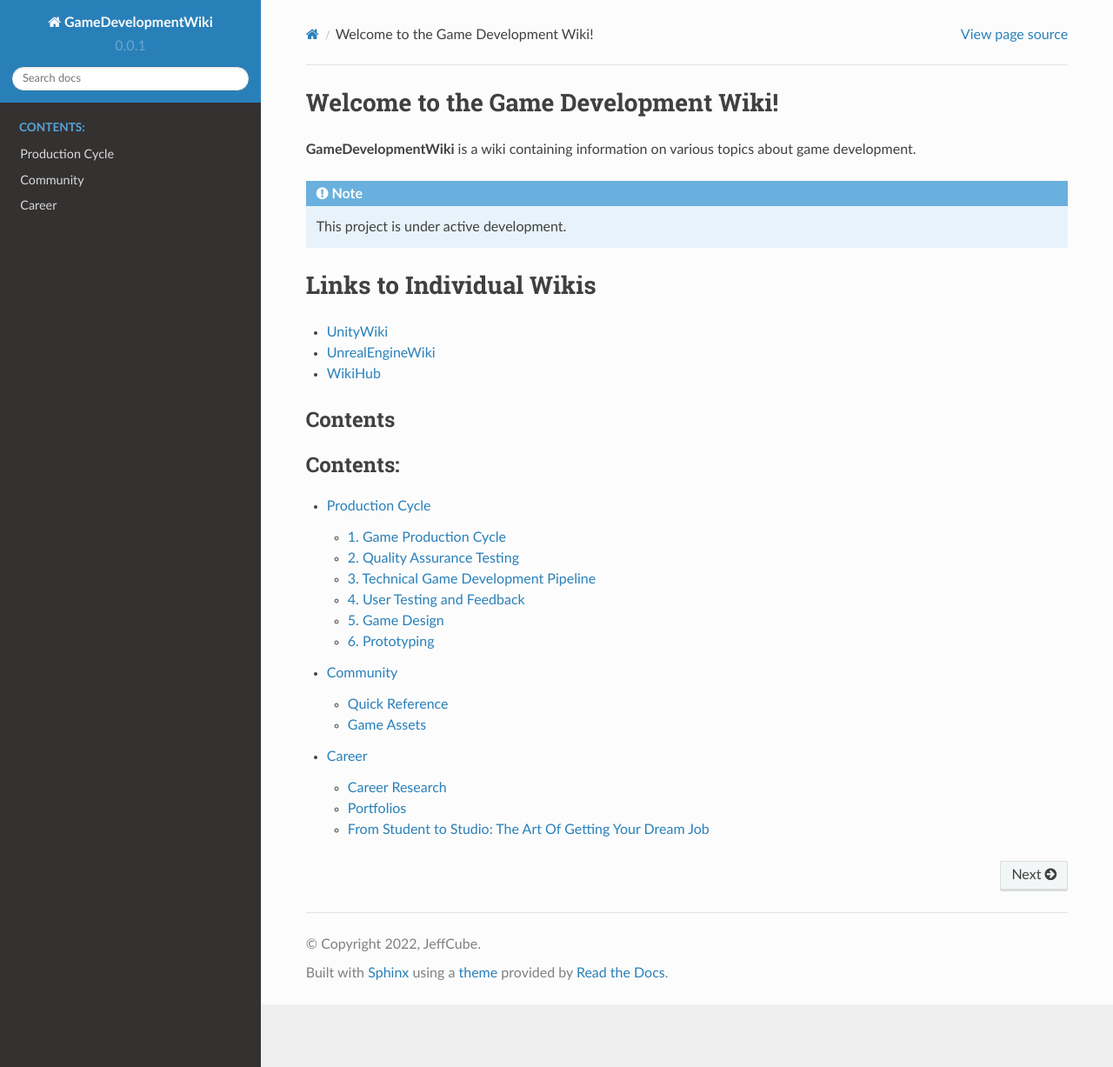
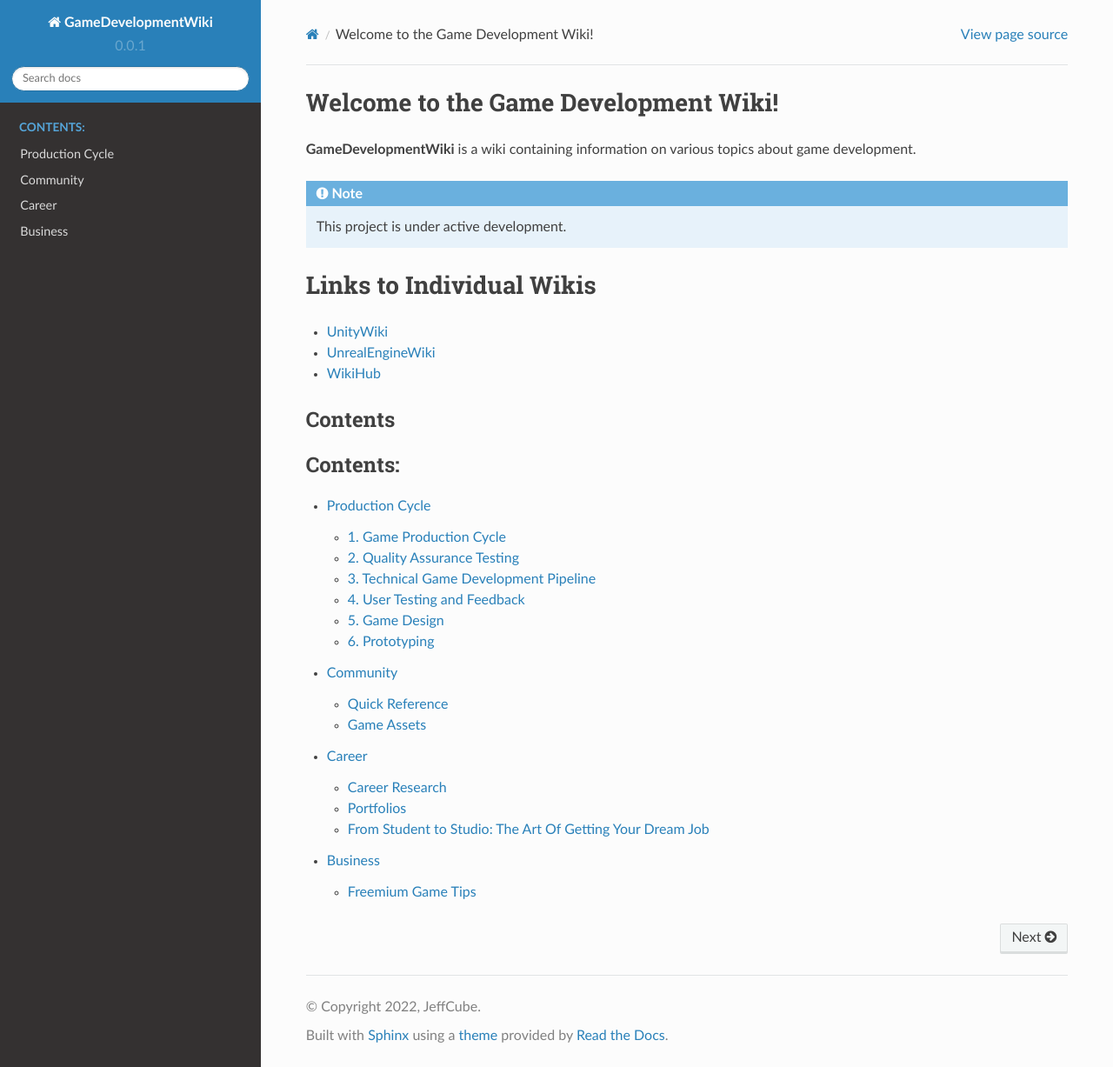
Before and after one commit to JeffCube99/GameDevelopmentWiki, a Sphinx documentation site: the page built from docs/source/index.rst, in a window 1280 px wide and 1227 px high. Shown: the whole window at 87% size. Built offline with Sphinx 7.4.7 and the Read the Docs theme 2.0.0, drawn with Linux system fonts in a browser that asks for light colours.

Commit message:
* Adding notes about fremium game advice

```diff
--- /dev/null
+++ b/docs/source/business/index.rst
@@ -0,0 +1,8 @@
+Business
+========
+
+..  toctree::
+    :maxdepth: 2
+    :caption: Contents:
+
+    freemium_game_tips.rst
--- a/docs/source/index.rst
+++ b/docs/source/index.rst
@@ -24,3 +24,4 @@
     production_cycle/index.rst
     community/index.rst
     career/index.rst
+    business/index.rst
```
